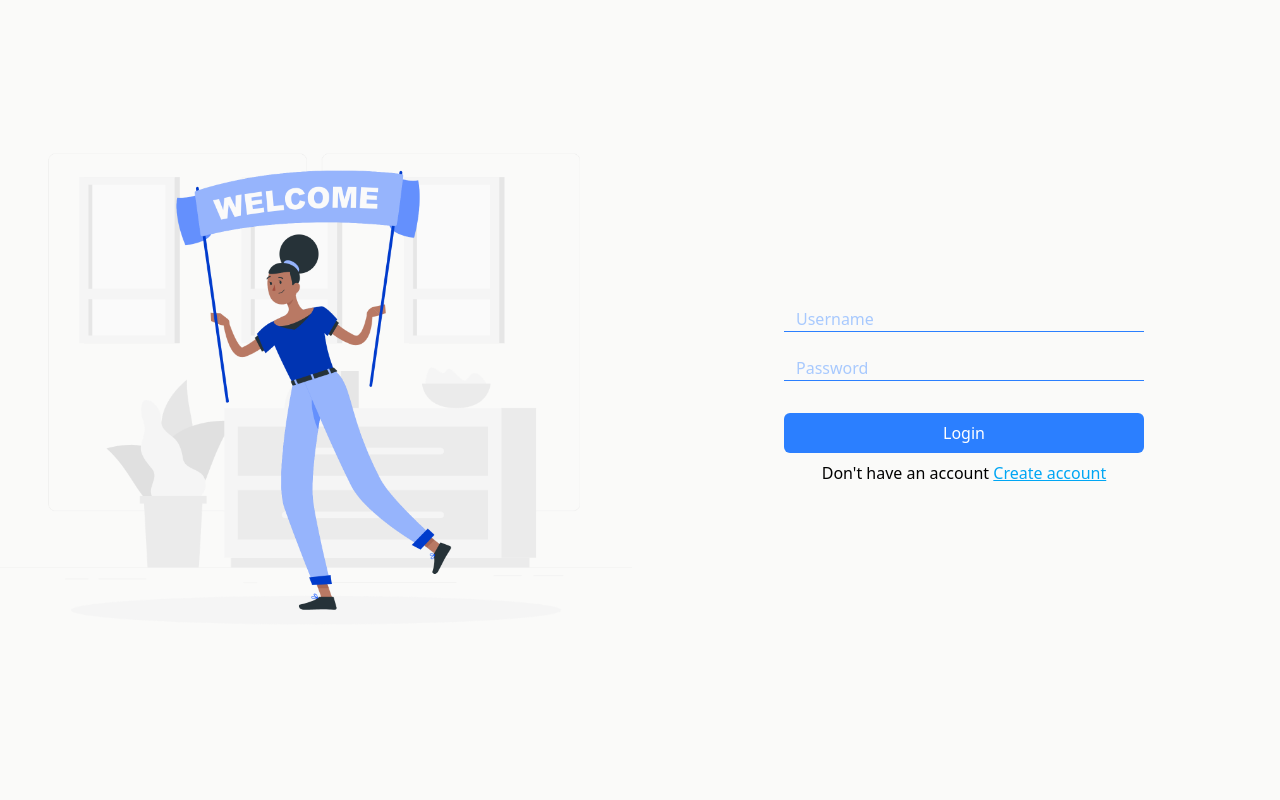
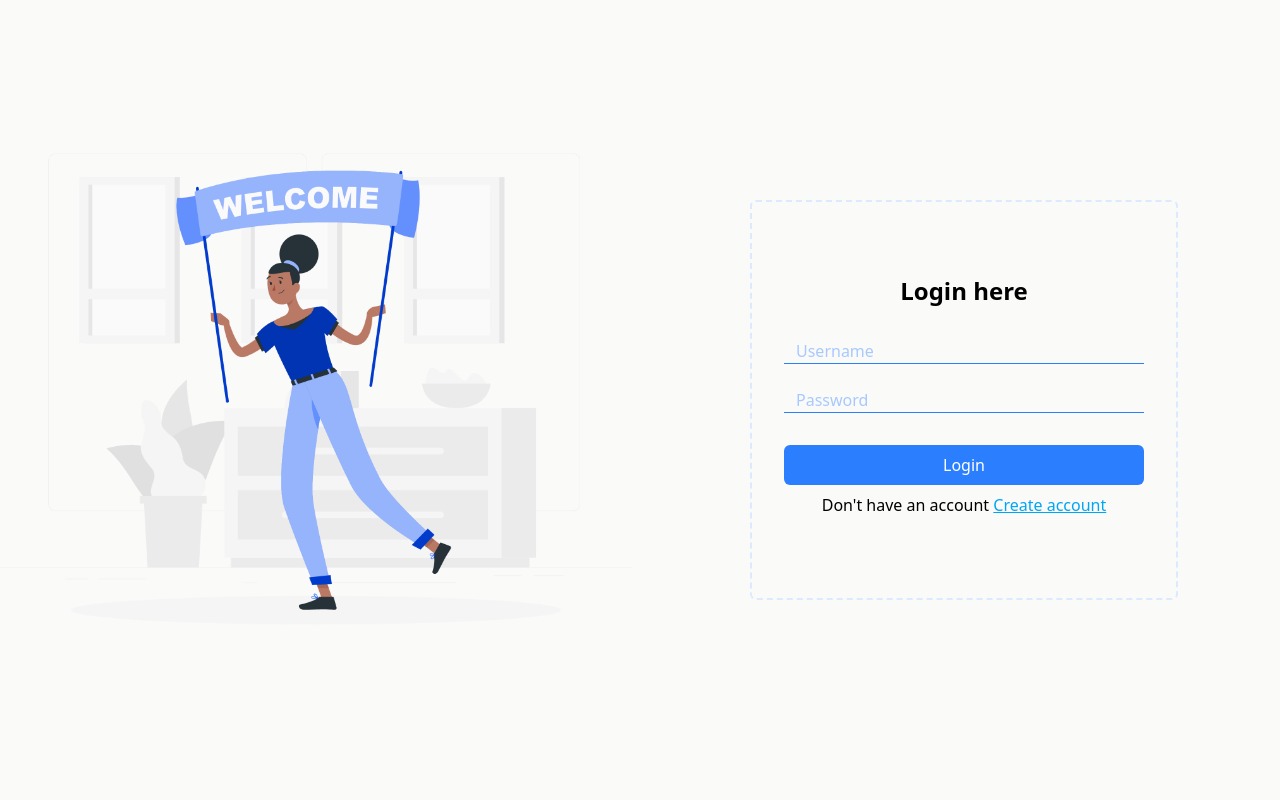
Before and after one commit to AlazarBekele/Freelancer-Project-Tracker, a Django app: page / in a window 1280 px wide. Run offline with Django 5.2, Linux system fonts and the light colour scheme; data comes from the database, SQL or seed files in the repository.

Commit message:
Make border on the login

```diff
--- a/Admin/templates/Include/Welcome/welcompage.html
+++ b/Admin/templates/Include/Welcome/welcompage.html
@@ -13,6 +13,14 @@
         <div class="h-screen flex justify-center ">
 
             <div class="flex items-center justify-center flex-col gap-8">
+
+                <div class="border-2 border-dashed w-full h-100 py-8 px-8 flex flex-col justify-center items-center gap-8 border-blue-100 rounded-md">
+
+                    <div>
+
+                        <h1 class="font-bold text-2xl">Login here</h1>
+
+                    </div>
 
                     <div class="flex flex-col gap-6 w-90">
 
@@ -32,6 +40,8 @@
 
             </div>
 
+        </div>
+
     {% endfor %}
 
 </div>
--- a/static/dist/MainCss.css
+++ b/static/dist/MainCss.css
@@ -9,6 +9,8 @@
       "Courier New", monospace;
     --color-sky-300: oklch(82.8% 0.111 230.318);
     --color-sky-500: oklch(68.5% 0.169 237.323);
+    --color-blue-50: oklch(97% 0.014 254.604);
+    --color-blue-100: oklch(93.2% 0.032 255.585);
     --color-blue-300: oklch(80.9% 0.105 251.813);
     --color-blue-400: oklch(70.7% 0.165 254.624);
     --color-blue-500: oklch(62.3% 0.214 259.815);
@@ -208,8 +210,17 @@
   .grid {
     display: grid;
   }
+  .h-50 {
+    height: calc(var(--spacing) * 50);
+  }
   .h-64 {
     height: calc(var(--spacing) * 64);
+  }
+  .h-90 {
+    height: calc(var(--spacing) * 90);
+  }
+  .h-100 {
+    height: calc(var(--spacing) * 100);
   }
   .h-dvh {
     height: 100dvh;
@@ -290,6 +301,10 @@
   .rounded-none {
     border-radius: 0;
   }
+  .border-2 {
+    border-style: var(--tw-border-style);
+    border-width: 2px;
+  }
   .border-b-1 {
     border-bottom-style: var(--tw-border-style);
     border-bottom-width: 1px;
@@ -298,8 +313,30 @@
     border-bottom-style: var(--tw-border-style);
     border-bottom-width: 4px;
   }
+  .border-dashed {
+    --tw-border-style: dashed;
+    border-style: dashed;
+  }
+  .border-blue-50 {
+    border-color: var(--color-blue-50);
+  }
+  .border-blue-100 {
+    border-color: var(--color-blue-100);
+  }
   .border-blue-500 {
     border-color: var(--color-blue-500);
+  }
+  .border-blue-500\/10 {
+    border-color: color-mix(in srgb, oklch(62.3% 0.214 259.815) 10%, transparent);
+    @supports (color: color-mix(in lab, red, red)) {
+      border-color: color-mix(in oklab, var(--color-blue-500) 10%, transparent);
+    }
+  }
+  .border-blue-500\/20 {
+    border-color: color-mix(in srgb, oklch(62.3% 0.214 259.815) 20%, transparent);
+    @supports (color: color-mix(in lab, red, red)) {
+      border-color: color-mix(in oklab, var(--color-blue-500) 20%, transparent);
+    }
   }
   .border-sky-500 {
     border-color: var(--color-sky-500);
@@ -403,6 +440,12 @@
   .p-3 {
     padding: calc(var(--spacing) * 3);
   }
+  .p-5 {
+    padding: calc(var(--spacing) * 5);
+  }
+  .p-8 {
+    padding: calc(var(--spacing) * 8);
+  }
   .px-3 {
     padding-inline: calc(var(--spacing) * 3);
   }
@@ -417,6 +460,9 @@
   }
   .py-4 {
     padding-block: calc(var(--spacing) * 4);
+  }
+  .py-6 {
+    padding-block: calc(var(--spacing) * 6);
   }
   .py-8 {
     padding-block: calc(var(--spacing) * 8);
```
Lines whose indentation alone changed are shown as unchanged.
